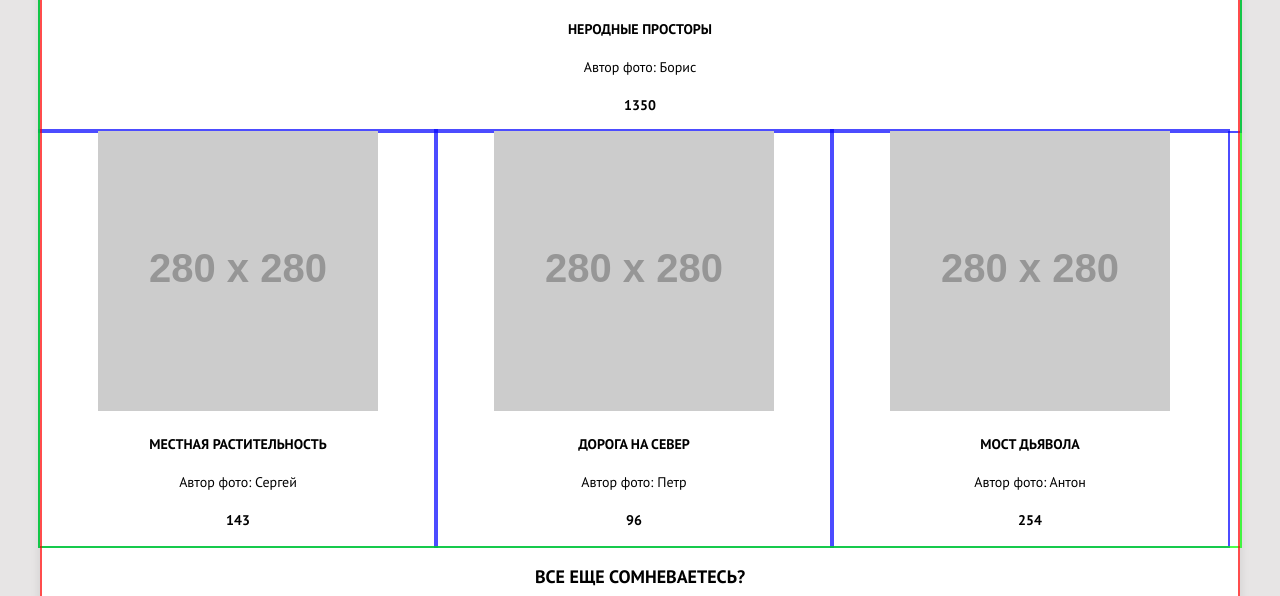
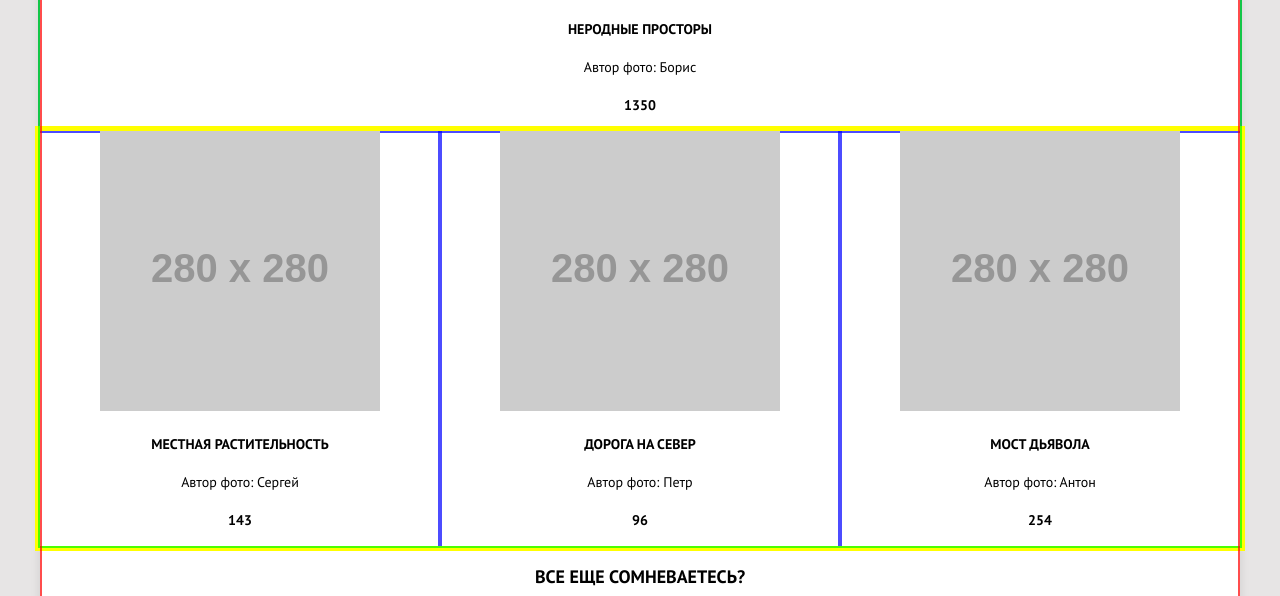
Before and after one commit to Ozomad/1536397-sedona-21, a website: page source/catalog.html in a window 1280 px wide. Shown: the part 500-1096 px from the top of the page. Drawn offline with nearby package versions, Linux system fonts and the light colour scheme; files that its build step writes are made by us from their sources; placeholder pictures from the web are drawn by us.

Commit message:
page-main__container в колонку

```diff
--- a/source/catalog.html
+++ b/source/catalog.html
@@ -33,6 +33,7 @@
         </nav>
       </header>
       <main class="page-main"><!--2020.11.19 здесь с классами вроде все правильно сделал-->
+        <h1 class="visually-hidden">Фото и видео городка Sedona</h1>
         <div class="page-main__container">
           <section class="photo-video">
             <div class="photo-video__wrapper">
@@ -49,6 +50,7 @@
                 <p class="gallery__author ">Автор фото: Борис</p>
                 <p class="gallery__like ">1350</p>
               </div>
+              <div class="gallery__part">
                 <div class="gallery__item gallery__item--part">
                   <img class="gallery__image" src="https://via.placeholder.com/280x280" width="280" height="280" alt="Местная растительность">
                   <p class="gallery__text ">Местная растительность</p>
@@ -67,6 +69,8 @@
                   <p class="gallery__author ">Автор фото: Антон</p>
                   <p class="gallery__like ">254</p>
                 </div>
+
+              </div>
             </div>
           </section>
           <section class="video">
@@ -83,7 +87,7 @@
             </div>
           </section>
         </div>
-        <h1 class="visually-hidden">Фото и видео городка Sedona</h1>
+
       </main>
       <footer class="page-footer">
         <div class="page-footer__wrapper">
--- a/source/less/gallery.less
+++ b/source/less/gallery.less
@@ -1,15 +1,31 @@
 .gallery__wrapper {
   outline: 2px solid rgba(0, 255, 0, 0.7);
   display: flex;
+  flex-direction: column;
+}
+
+.gallery__part {
+  display: flex;
   flex-wrap: wrap;
+  outline: 5px solid rgba(255, 255, 0, 1);
 }
 
 .gallery__item {
   font-size: 14px;
   line-height: 24px;
   outline: 2px solid rgba(0, 0, 255, 0.7);
+  @media (min-width: @tablet-width) {
+    &--part {
+      flex-basis: 50%;
+    }
 
-  @media (min-width: @tablet-width) {
+    @media (min-width: @desktop-width) {
+      &--part {
+        flex-basis: 33.333333%;
+      }
+    }
+  }
+/*  @media (min-width: @tablet-width) {
     &--full {
       flex-basis: 100%;
     }
@@ -22,7 +38,8 @@
     &--part {
       flex-basis: 33%;
     }
-  }
+  }*/
+
 }
 
 .gallery__author {
```
Lines whose indentation alone changed are shown as unchanged.
